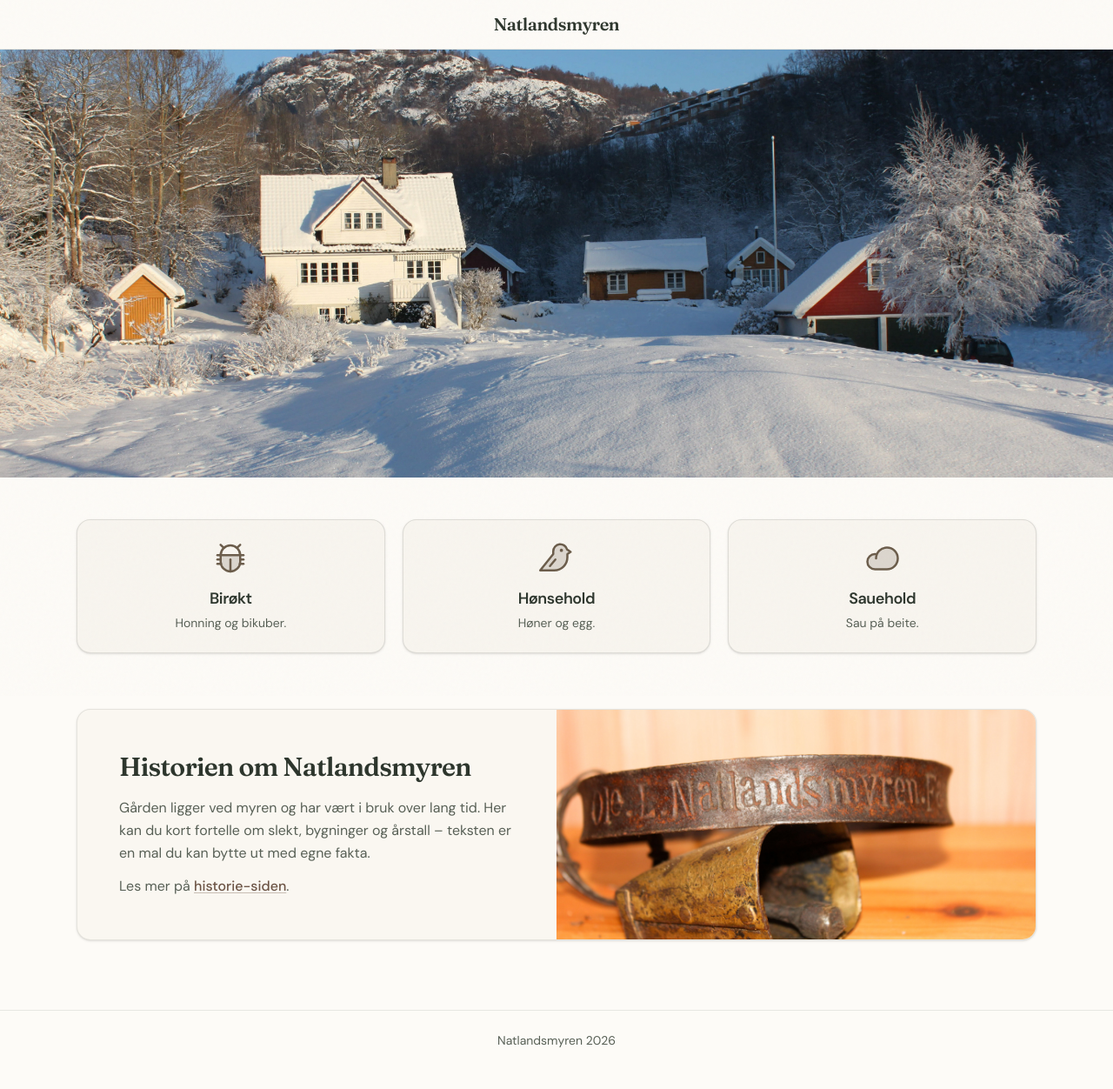
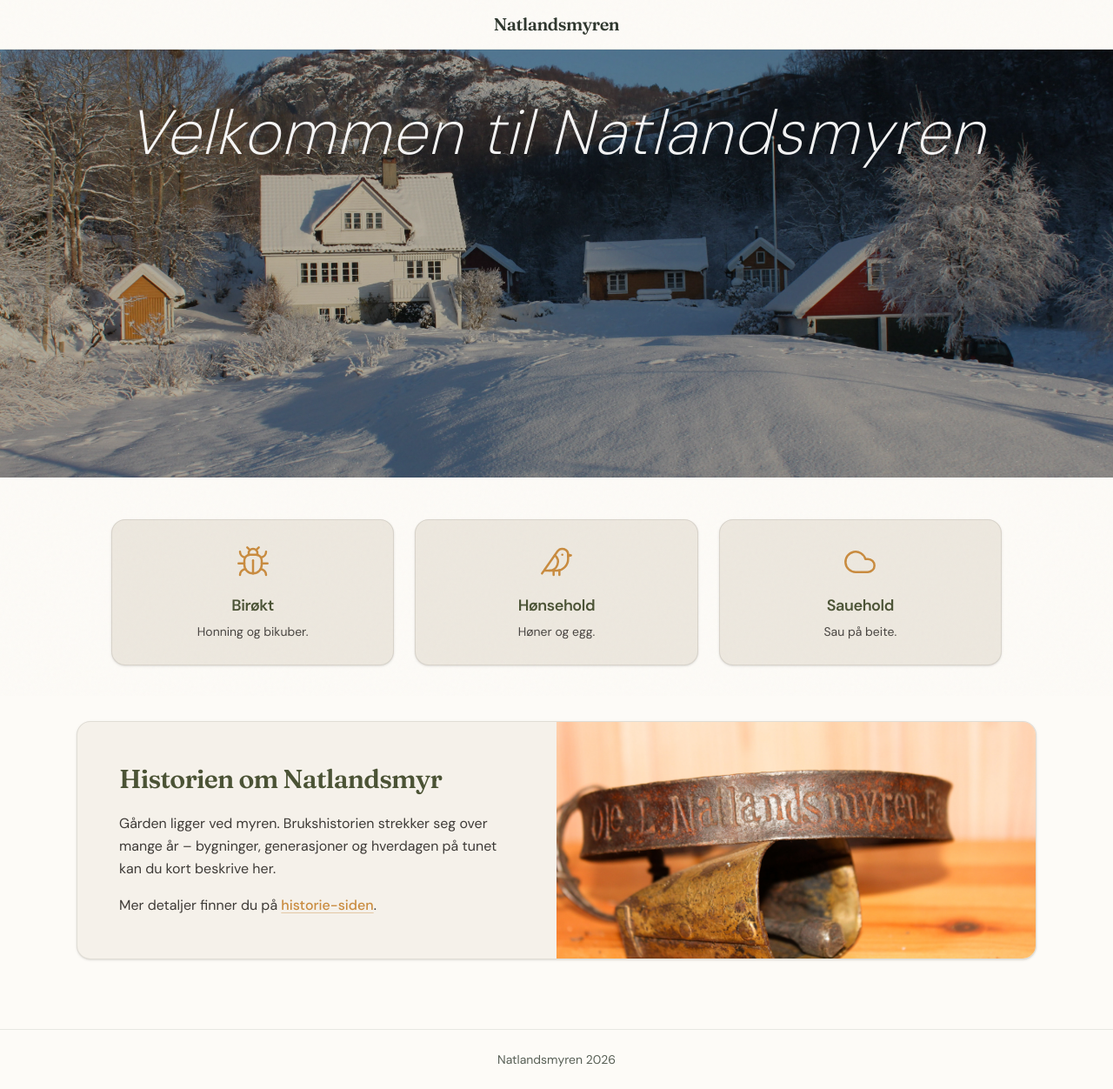
Before and after one commit to eirnat/Natlandsmyren, a Next.js app: page / in a window 1280 px wide. Shown: the whole page at 87% size. Before the commit the page ends 1230 px from the top, so only its background shows below. Built offline with nearby package versions, Linux system fonts and the light colour scheme.

Commit message:
Oppdateringer

```diff
--- a/app/components/AktivitetFliser.tsx
+++ /dev/null
@@ -1,64 +0,0 @@
-"use client";
-
-import Link from "next/link";
-import { Bird, BugBeetle, Cloud } from "phosphor-react";
-import type { Icon } from "phosphor-react";
-
-const aktiviteter: {
-  tittel: string;
-  beskrivelse: string;
-  ikon: Icon;
-  href: string;
-}[] = [
-  {
-    tittel: "Birøkt",
-    beskrivelse: "Honning og bikuber.",
-    ikon: BugBeetle,
-    href: "/birøkt",
-  },
-  {
-    tittel: "Hønsehold",
-    beskrivelse: "Høner og egg.",
-    ikon: Bird,
-    href: "/hønsehold",
-  },
-  {
-    tittel: "Sauehold",
-    beskrivelse: "Sau på beite.",
-    ikon: Cloud,
-    href: "/sauehold",
-  },
-];
-
-export function AktivitetFliser() {
-  return (
-    <section aria-labelledby="aktivitet-heading">
-      <h2 id="aktivitet-heading" className="sr-only">
-        Birøkt, hønsehold og sauehold
-      </h2>
-      <ul className="grid grid-cols-1 gap-4 sm:grid-cols-3 sm:gap-5">
-        {aktiviteter.map(({ tittel, beskrivelse, ikon: Ikon, href }) => (
-          <li key={tittel}>
-            <Link
-              href={href}
-              className="flex min-h-[8.5rem] flex-col items-center justify-center rounded-2xl border border-[#2d362d]/12 bg-[#f8f5ef] px-5 py-6 text-center shadow-sm transition-colors duration-300 ease-out hover:bg-[#ebe4d6] hover:border-[#2d362d]/18 focus-visible:outline focus-visible:outline-2 focus-visible:outline-offset-2 focus-visible:outline-[#5c6b5c] sm:min-h-[9.5rem]"
-            >
-              <Ikon
-                className="shrink-0 text-[#6b5c4a]"
-                size={40}
-                weight="duotone"
-                aria-hidden
-              />
-              <span className="mt-3 text-base font-semibold tracking-tight text-[#2d362d] sm:text-lg">
-                {tittel}
-              </span>
-              <span className="mt-1 text-sm text-[#586056]">
-                {beskrivelse}
-              </span>
-            </Link>
-          </li>
-        ))}
-      </ul>
-    </section>
-  );
-}
--- a/app/layout.tsx
+++ b/app/layout.tsx
@@ -8,6 +8,7 @@ import "./globals.css";
 const dmSans = DM_Sans({
   subsets: ["latin"],
   variable: "--font-dm-sans",
+  weight: ["200", "300", "400", "500", "600", "700"],
 });
 
 const fraunces = Fraunces({
--- a/app/page.tsx
+++ b/app/page.tsx
@@ -1,12 +1,42 @@
 import Image from "next/image";
 import Link from "next/link";
-import { AktivitetFliser } from "./components/AktivitetFliser";
+import { Bird, Bug, Cloud } from "lucide-react";
+import type { LucideIcon } from "lucide-react";
+
+/** Lucide har ikke eget Bee-ikon; Bug gir samme stroke-stil og fungerer som birøkt-symbol. */
+const BirøktIkon = Bug;
+
+const fliser: {
+  tittel: string;
+  beskrivelse: string;
+  ikon: LucideIcon;
+  href: string;
+}[] = [
+  {
+    tittel: "Birøkt",
+    beskrivelse: "Honning og bikuber.",
+    ikon: BirøktIkon,
+    href: "/birøkt",
+  },
+  {
+    tittel: "Hønsehold",
+    beskrivelse: "Høner og egg.",
+    ikon: Bird,
+    href: "/hønsehold",
+  },
+  {
+    tittel: "Sauehold",
+    beskrivelse: "Sau på beite.",
+    ikon: Cloud,
+    href: "/sauehold",
+  },
+];
 
 export default function Home() {
   return (
-    <div className="min-h-screen bg-[#fdfbf7] text-[#2d362d]">
-      {/* Hero – full bredde */}
-      <section className="w-full" aria-label="Natlandsmyren om vinteren">
+    <div className="min-h-screen bg-[#FDFBF7] text-[#2A2724]">
+      {/* Hero med overlay og topptekst */}
+      <section className="w-full" aria-labelledby="hero-heading">
         <div className="relative aspect-[5/3] w-full min-h-[220px] sm:aspect-[2.2/1] sm:min-h-[260px] md:aspect-[2.6/1] md:min-h-[300px] lg:min-h-[340px]">
           <Image
             src="/images/gardvinter.jpg"
@@ -16,34 +46,73 @@ export default function Home() {
             sizes="100vw"
             priority
           />
+          <div
+            className="absolute inset-0 z-[1] bg-black/30"
+            aria-hidden
+          />
+          <div className="absolute inset-x-0 top-0 z-[2] px-5 pt-6 sm:px-7 sm:pt-8 md:px-10 md:pt-10 lg:px-14 lg:pt-12 xl:pt-14">
+            <h1
+              id="hero-heading"
+              className="mx-auto max-w-6xl text-center font-sans text-[clamp(1.5rem,5vw+0.75rem,2.5rem)] font-extralight italic leading-[1.12] tracking-[0.03em] text-white/95 sm:text-[clamp(1.75rem,4.5vw+1rem,3rem)] md:text-[clamp(2rem,3.5vw+1.25rem,3.75rem)] lg:text-6xl lg:leading-[1.1] xl:text-7xl"
+            >
+              Velkommen til Natlandsmyren
+            </h1>
+          </div>
         </div>
       </section>
 
       <div className="mx-auto w-full max-w-6xl px-4 pb-16 pt-8 sm:px-5 sm:pb-20 sm:pt-10 md:px-6 md:pt-12">
-        <AktivitetFliser />
+        {/* Aktivitetsfliser */}
+        <section aria-labelledby="aktivitet-heading">
+          <h2 id="aktivitet-heading" className="sr-only">
+            Birøkt, hønsehold og sauehold
+          </h2>
+          <ul className="mx-auto grid max-w-5xl grid-cols-1 gap-4 sm:grid-cols-3 sm:gap-5 md:gap-6">
+            {fliser.map(({ tittel, beskrivelse, ikon: Ikon, href }) => (
+              <li key={tittel}>
+                <Link
+                  href={href}
+                  className="group flex min-h-[9rem] flex-col items-center justify-center rounded-2xl border border-[#2A2724]/10 bg-[#EDE8DF] px-5 py-7 text-center shadow-sm transition-all duration-300 ease-out hover:border-[#C98B3E] hover:bg-[#C98B3E] hover:text-white hover:shadow-md focus-visible:outline focus-visible:outline-2 focus-visible:outline-offset-2 focus-visible:outline-[#C98B3E] sm:min-h-[9.5rem]"
+                >
+                  <Ikon
+                    className="h-9 w-9 shrink-0 text-[#C98B3E] transition-colors duration-300 group-hover:text-white sm:h-10 sm:w-10"
+                    strokeWidth={1.5}
+                    aria-hidden
+                  />
+                  <span className="mt-4 text-base font-semibold tracking-tight text-[#4B5335] transition-colors duration-300 group-hover:text-white sm:text-lg">
+                    {tittel}
+                  </span>
+                  <span className="mt-1.5 text-sm text-[#2A2724]/85 transition-colors duration-300 group-hover:text-white/95">
+                    {beskrivelse}
+                  </span>
+                </Link>
+              </li>
+            ))}
+          </ul>
+        </section>
 
-        {/* Historie – to kolonner på stor skjerm; emblem fyller hele høyre rute */}
+        {/* Historie */}
         <section
-          className="mt-12 overflow-hidden rounded-2xl border border-[#2d362d]/10 bg-[#faf7f1] shadow-sm sm:mt-14 md:mt-16 lg:grid lg:grid-cols-2 lg:items-stretch"
+          className="mt-12 overflow-hidden rounded-2xl border border-[#2A2724]/10 bg-[#f5f1ea] shadow-sm sm:mt-14 md:mt-16 lg:grid lg:grid-cols-2 lg:items-stretch"
           aria-labelledby="historie-heading"
         >
           <div className="p-6 text-center sm:p-8 md:p-10 lg:p-12 lg:text-left">
             <h2
               id="historie-heading"
-              className="font-display text-xl font-semibold tracking-tight text-[#2d362d] sm:text-2xl md:text-3xl"
+              className="font-display text-xl font-semibold tracking-tight text-[#4B5335] sm:text-2xl md:text-3xl"
             >
-              Historien om Natlandsmyren
+              Historien om Natlandsmyr
             </h2>
-            <p className="mt-4 text-sm leading-relaxed text-[#586056] sm:text-base sm:leading-relaxed">
-              Gården ligger ved myren og har vært i bruk over lang tid. Her kan
-              du kort fortelle om slekt, bygninger og årstall – teksten er en
-              mal du kan bytte ut med egne fakta.
+            <p className="mt-5 text-sm leading-relaxed text-[#2A2724]/90 sm:text-base sm:leading-relaxed">
+              Gården ligger ved myren. Brukshistorien strekker seg over mange
+              år – bygninger, generasjoner og hverdagen på tunet kan du kort
+              beskrive her.
             </p>
-            <p className="mt-3 text-sm leading-relaxed text-[#586056] sm:text-base sm:leading-relaxed">
-              Les mer på{" "}
+            <p className="mt-4 text-sm leading-relaxed text-[#2A2724]/90 sm:text-base sm:leading-relaxed">
+              Mer detaljer finner du på{" "}
               <Link
                 href="/historie"
-                className="font-medium text-[#6b5344] underline decoration-[#6b5344]/35 underline-offset-2 transition hover:decoration-[#6b5344]"
+                className="font-medium text-[#C98B3E] underline decoration-[#C98B3E]/40 underline-offset-[3px] transition hover:decoration-[#C98B3E]"
               >
                 historie-siden
               </Link>
```
